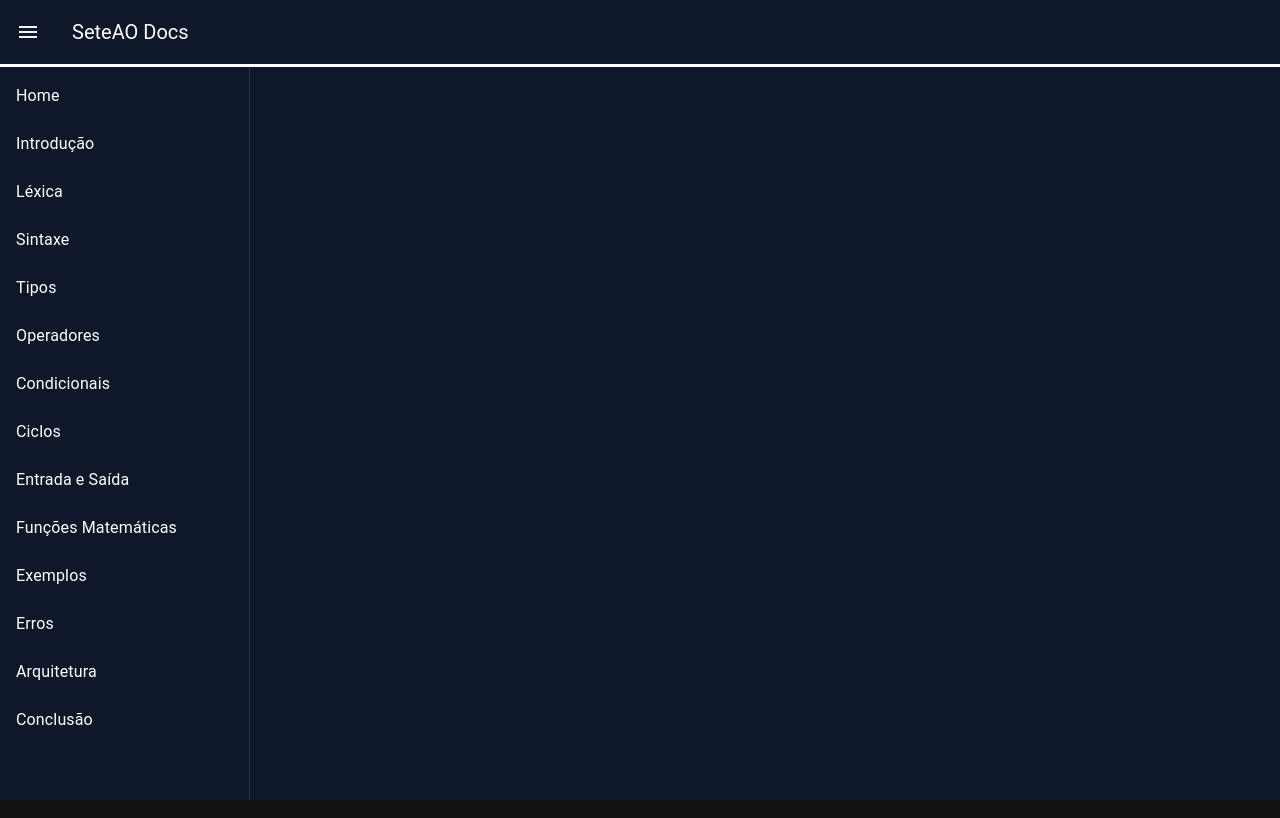
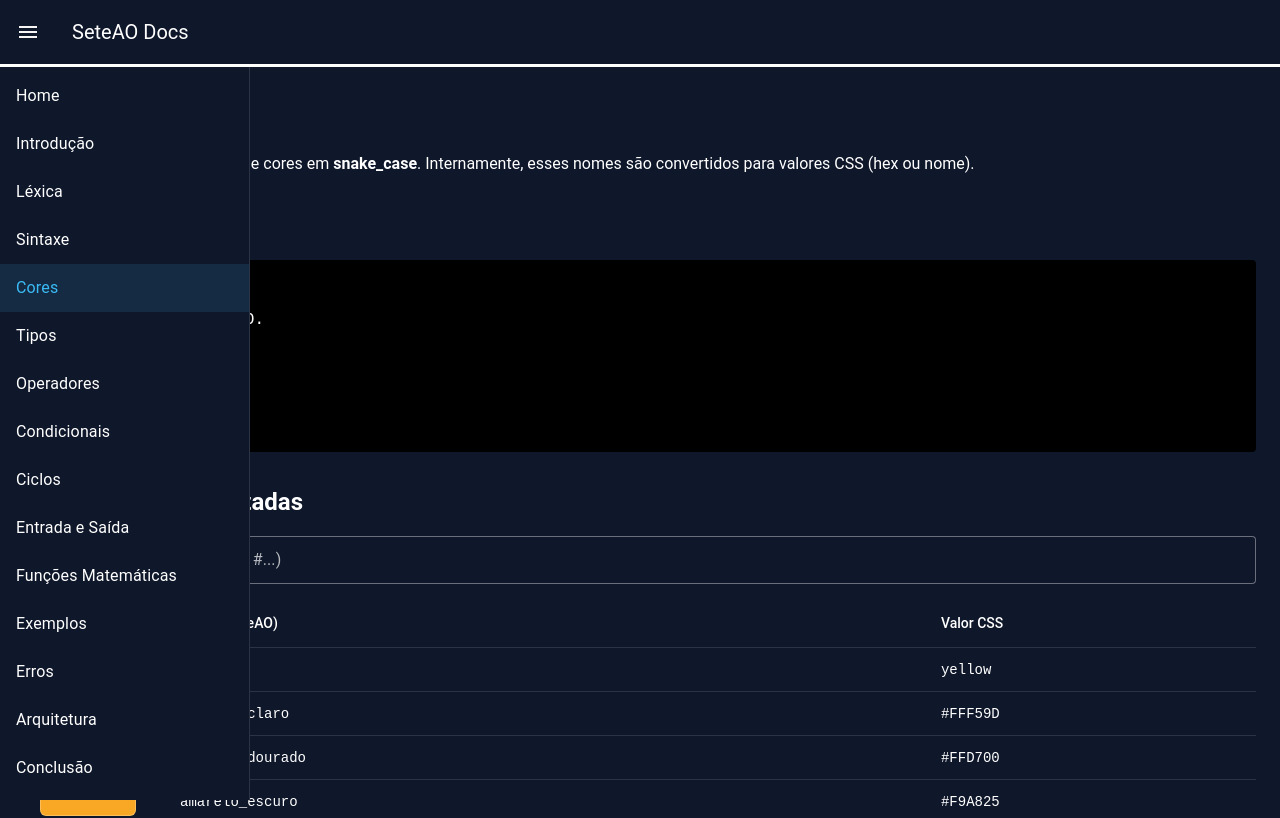
Before and after one commit to LudjMat/pamduvali-documentacao, a Nuxt app: page /docs/cores in a window 1280 px wide. Shown: the top 818 px of the page. Built offline with nearby package versions, Linux system fonts and the light colour scheme.

Commit message:
update
as cores

```diff
--- a/components/Sidebar.vue
+++ b/components/Sidebar.vue
@@ -18,6 +18,7 @@ const items = [
   { title: 'Introdução', to: '/docs/introducao' },
   { title: 'Léxica', to: '/docs/lexica' },
   { title: 'Sintaxe', to: '/docs/sintaxe' },
+  { title: 'Cores', to: '/docs/cores' },
   { title: 'Tipos', to: '/docs/tipos' },
   { title: 'Operadores', to: '/docs/operadores' },
   { title: 'Condicionais', to: '/docs/condicionais' },
--- /dev/null
+++ b/pages/docs/cores.vue
@@ -0,0 +1,88 @@
+<template>
+  <div class="text-[#f5f5f5]">
+    <h1 class="text-4xl font-bold mb-6 text-[#3abbf5]">
+      Cores
+    </h1>
+
+    <p class="mb-6">
+      A SeteAO permite usar nomes de cores em <strong>snake_case</strong>.
+      Internamente, esses nomes são convertidos para valores CSS (hex ou nome).
+    </p>
+
+    <h2 class="text-2xl font-semibold mt-8 mb-4 text-[#3abbf5]">
+      Exemplos
+    </h2>
+
+    <pre class="bg-black p-4 rounded mb-6">
+EXIBIR ( "Olá" ) .
+
+cor = azul_claro : TEXTO.
+EXIBIR ( cor ) .
+
+cor = #FFAA00 : TEXTO.
+EXIBIR ( cor ) .
+    </pre>
+
+    <h2 class="text-2xl font-semibold mt-8 mb-4 text-[#3abbf5]">
+      Lista de cores suportadas
+    </h2>
+
+    <div class="mb-4">
+      <v-text-field
+        v-model="query"
+        label="Pesquisar (ex.: azul, _escuro, #...)"
+        variant="outlined"
+        density="comfortable"
+        hide-details
+      />
+    </div>
+
+    <v-table density="comfortable">
+      <thead>
+        <tr>
+          <th class="text-left">Pré-visualização</th>
+          <th class="text-left">Nome (SeteAO)</th>
+          <th class="text-left">Valor CSS</th>
+        </tr>
+      </thead>
+      <tbody>
+        <tr v-for="item in filtered" :key="item.name">
+          <td style="width: 140px;">
+            <div
+              style="width: 96px; height: 28px; border-radius: 6px; border: 1px solid rgba(255,255,255,0.25);"
+              :style="{ backgroundColor: item.css }"
+            />
+          </td>
+          <td>
+            <code>{{ item.name }}</code>
+          </td>
+          <td>
+            <code>{{ item.css }}</code>
+          </td>
+        </tr>
+      </tbody>
+    </v-table>
+  </div>
+</template>
+
+<script setup lang="ts">
+import { computed, ref } from 'vue'
+import { cssColor, seteaoColors } from '~/utils/seteaoColors'
+
+const query = ref('')
+
+const items = computed(() => {
+  return Object.keys(seteaoColors)
+    .sort((a, b) => a.localeCompare(b))
+    .map((name) => ({ name, css: cssColor(name) }))
+})
+
+const filtered = computed(() => {
+  const q = query.value.trim().toLowerCase()
+  if (!q) return items.value
+
+  return items.value.filter((x) => {
+    return x.name.toLowerCase().includes(q) || x.css.toLowerCase().includes(q)
+  })
+})
+</script>
--- /dev/null
+++ b/utils/seteaoColors.ts
@@ -0,0 +1,57 @@
+export const seteaoColors: Record<string, string> = {
+  vermelho: 'red',
+  azul: '#2196F3',
+  verde: '#4CAF50',
+  amarelo: 'yellow',
+  preto: 'black',
+  branco: 'white',
+  cinza: 'gray',
+  rosa: 'pink',
+  laranja: 'orange',
+  rosa_claro: '#F8BBD0',
+  vermelho_escuro: '#B71C1C',
+  rosa_escuro: '#C51162',
+  roxo_claro: '#CE93D8',
+  roxo: '#9C27B0',
+  roxo_escuro: '#6A1B9A',
+  azul_claro: '#90CAF9',
+  azul_escuro: '#0D47A1',
+  verde_claro: '#81C784',
+  verde_escuro: '#1B5E20',
+  lima: '#CDDC39',
+  amarelo_claro: '#FFF59D',
+  amarelo_escuro: '#F9A825',
+  laranja_claro: '#FFE0B2',
+  laranja_escuro: '#E65100',
+  marrom: '#795548',
+  marrom_claro: '#A1887F',
+  marrom_escuro: '#3E2723',
+  azul_acizentado: '#607D8B',
+  azul_acizentado_claro: '#B0BEC5',
+  azul_acizentado_escuro: '#263238',
+  cinza_claro: '#BDBDBD',
+  cinza_escuro: '#212121',
+  amarelo_dourado: '#FFD700',
+  rosa_choque: '#FF69b4',
+  azul_marinho: '#000080',
+  verde_marinho: '#2e8b57',
+  violeta: '#ee82ee',
+  orquidia: '#DA70D6',
+  coral: '#FF7F50',
+  salmao: '#FA8072',
+  bege: '#F5F5DC',
+  marfim: '#FFFFF0',
+  lavanda: '#E6E6FA',
+  turquesa: '#40E0D0',
+  ciano: '#00FFFF',
+  bordo: '#B03060',
+  magenta: '#FF00FF',
+  neve: '#FFFAFA',
+  caqui: '#F0E68C',
+  verde_menta: '#3EB489',
+  azul_royal: '#4169E1',
+}
+
+export function cssColor(color: string): string {
+  return seteaoColors[color] || color
+}
```
